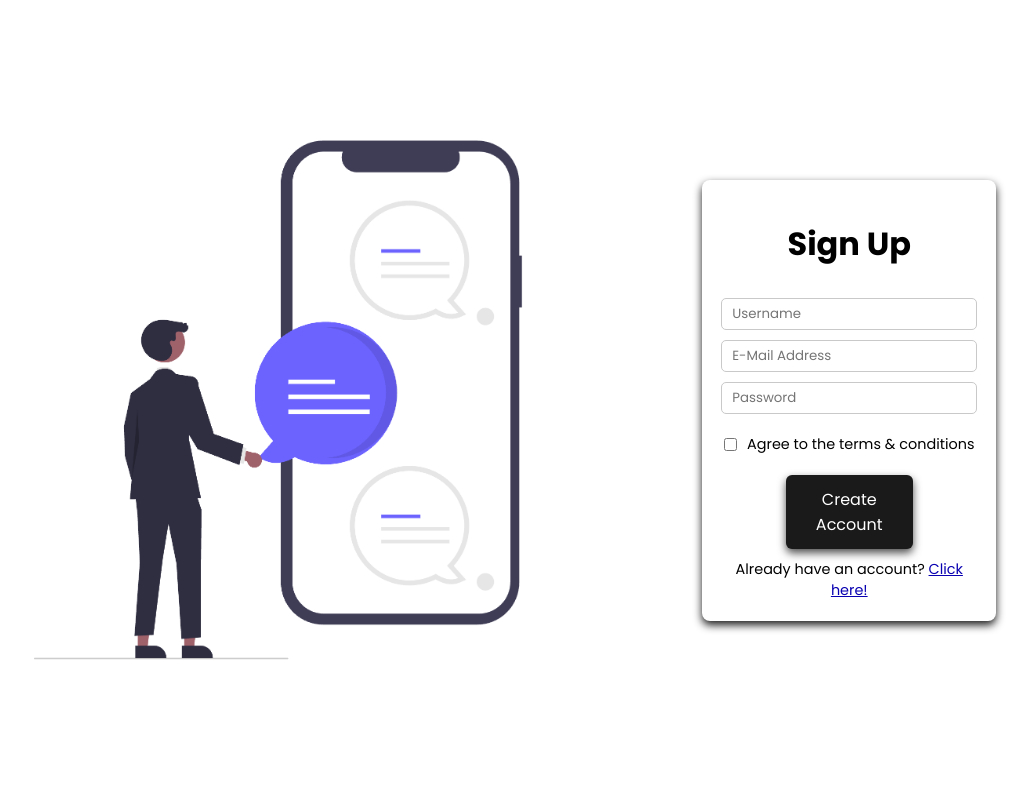
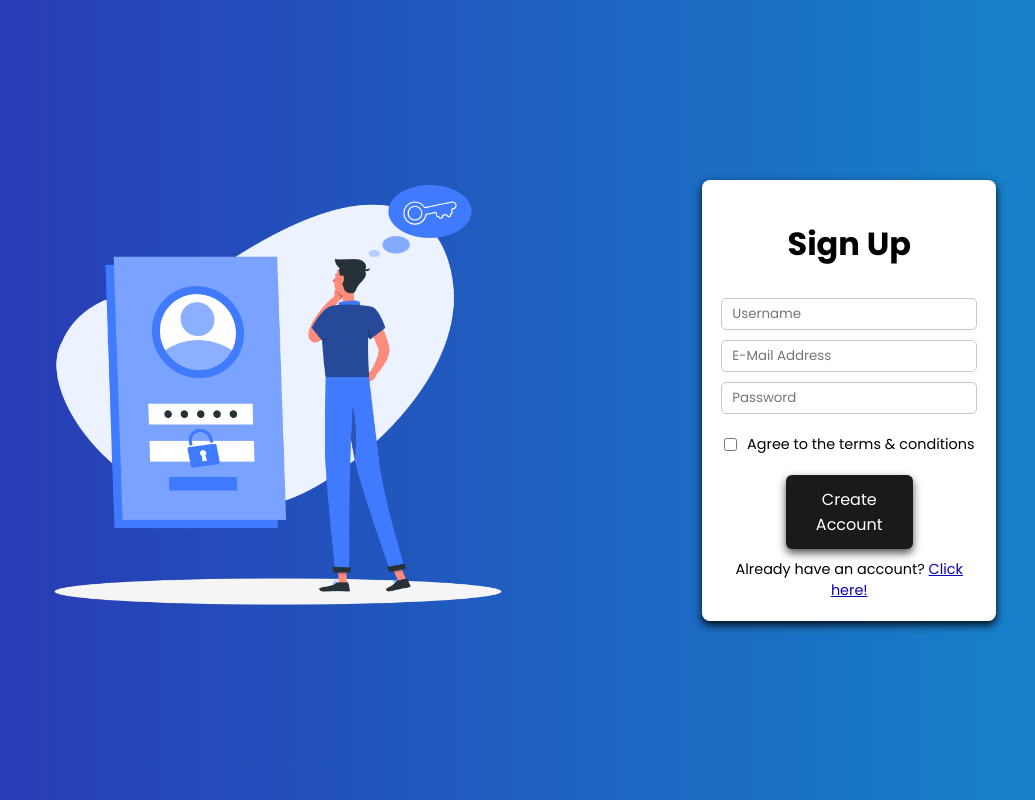
Before and after one commit to mohitupd20/ACM-SRM-Society-Chatting-Platform, a React (Vite) app in the folder Chatting-Application/: page / in a window 1280 px wide. Shown: the whole page, without its empty margins (147-1182 px from the left). Built offline with nearby package versions, Linux system fonts and the light colour scheme.

Commit message:
minor update #1

```diff
--- a/Chatting-Application/src/pages/login/Login.css
+++ b/Chatting-Application/src/pages/login/Login.css
@@ -4,6 +4,13 @@
   align-items: center;
   justify-content: space-evenly;
   flex-wrap: wrap; /* Allow wrapping for smaller screens */
+  background: #1488cc; /* Fallback for old browsers */
+  background: -webkit-linear-gradient(
+    to right,
+    #2b32b2,
+    #1488cc
+  ); /* Chrome 10-25, Safari 5.1-6 */
+  background: linear-gradient(to right, #2b32b2, #1488cc);
 }
 
 .logo_login {
```
Also changed, not shown: Chatting-Application/src/assets/logo_big.png.
